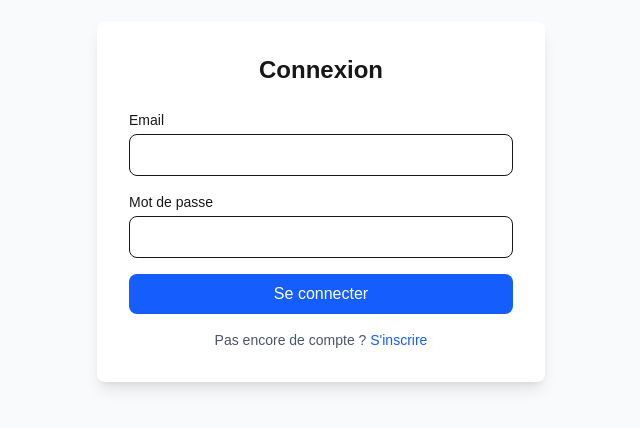
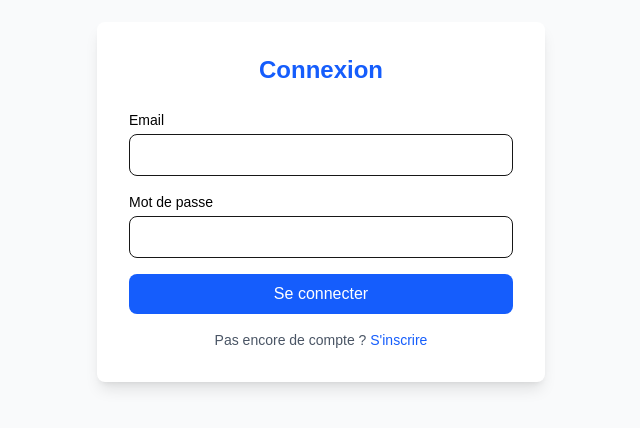
Before and after one commit to nohoariifamibelle/second-life-exchange, a Next.js app in the folder frontend/: page /login in a window 1280 px wide. Shown: the part 198-626 px from the top of the page, without its empty margins (319-959 px from the left). Built offline with nearby package versions, Linux system fonts and the light colour scheme.

Commit message:
style(register-form) : Change color of register form

```diff
--- a/frontend/src/app/login/page.tsx
+++ b/frontend/src/app/login/page.tsx
@@ -4,11 +4,13 @@ export default function LoginPage() {
   return (
     <div className="min-h-screen flex items-center justify-center bg-gray-50">
       <div className="max-w-md w-full bg-white rounded-lg shadow-lg p-8">
-        <h1 className="text-2xl font-bold text-center mb-6">Connexion</h1>
+        <h1 className="text-2xl text-blue-600 font-bold text-center mb-6">
+          Connexion
+        </h1>
 
         <form className="space-y-4">
           <div className="flex flex-col gap-1">
-            <label className="text-sm font-medium">Email</label>
+            <label className="text-sm text-black font-medium">Email</label>
             <input
               type="email"
               className="px-4 py-2 border rounded-lg focus:outline-none focus:ring-2"
@@ -17,7 +19,9 @@ export default function LoginPage() {
           </div>
 
           <div className="flex flex-col gap-1">
-            <label className="text-sm font-medium">Mot de passe</label>
+            <label className="text-sm text-black font-medium">
+              Mot de passe
+            </label>
             <input
               type="password"
               className="px-4 py-2 border rounded-lg focus:outline-none focus:ring-2"
--- a/frontend/src/app/register/page.tsx
+++ b/frontend/src/app/register/page.tsx
@@ -5,7 +5,9 @@ export default function RegisterPage() {
   return (
     <div className="min-h-screen flex items-center justify-center bg-gray-50">
       <div className="max-w-md w-full bg-white rounded-lg shadow-lg p-8">
-        <h1 className="text-2xl font-bold text-center mb-6">Créer un compte</h1>
+        <h1 className="text-2xl text-blue-600 font-bold text-center mb-6">
+          Créer un compte
+        </h1>
 
         <RegisterForm />
 
--- a/frontend/src/components/ui/Input.tsx
+++ b/frontend/src/components/ui/Input.tsx
@@ -6,9 +6,9 @@ interface InputProps extends React.InputHTMLAttributes<HTMLInputElement> {
 export function Input({ label, error, ...props }: InputProps) {
   return (
     <div className="flex flex-col gap-1">
-      <label className="text-sm font-medium">{label}</label>
+      <label className="text-sm text-black font-medium">{label}</label>
       <input
-        className="px-4 py-2 border rounded-lg focus:outline-none focus:ring-2"
+        className="px-4 py-2  border rounded-lg focus:outline-none focus:ring-2"
         {...props}
       />
       {error && <span className="text-sm text-red-600">{error}</span>}
```
Also changed, not shown: 1 other file (tests, documents, lock files or other folders).
